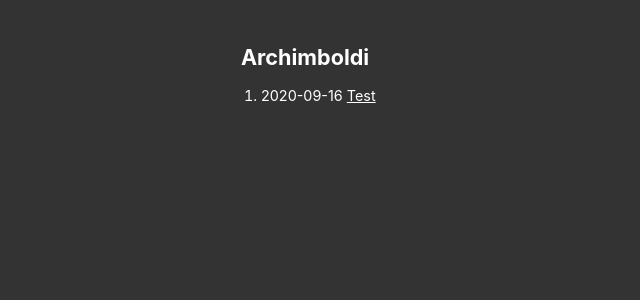
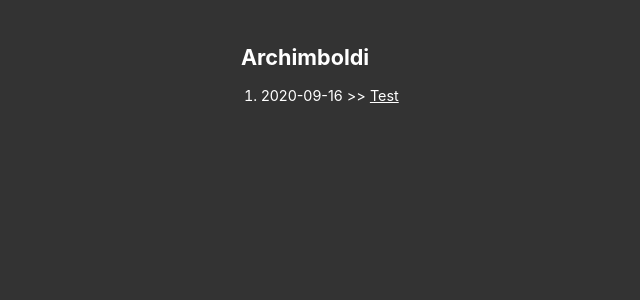
Before and after one commit to archimboldii/archimboldii.github.io, a Jekyll site: the page built from index.html, in a window 1280 px wide. Shown: the top 300 px of the page, without its empty margins (119-759 px from the left). Built offline with Jekyll 4.4.1, drawn with Linux system fonts in a browser that asks for light colours.

Commit message:
Update index.html

```diff
--- a/index.html
+++ b/index.html
@@ -5,7 +5,7 @@ layout: home
   {% for post in site.posts %}
     {% if post.tags contains "scratchpad" %}
     {% else %}
-      <li>{{ post.date | date: "%Y-%m-%d" }} <a class="post-link" href="{{ post.url | relative_url }}">{{ post.title | escape }}</a></li>
+      <li>{{ post.date | date: "%Y-%m-%d" }} >> <a class="post-link" href="{{ post.url | relative_url }}">{{ post.title | escape }}</a></li>
     {% endif %}
   {% endfor %}
 </ul>
```
